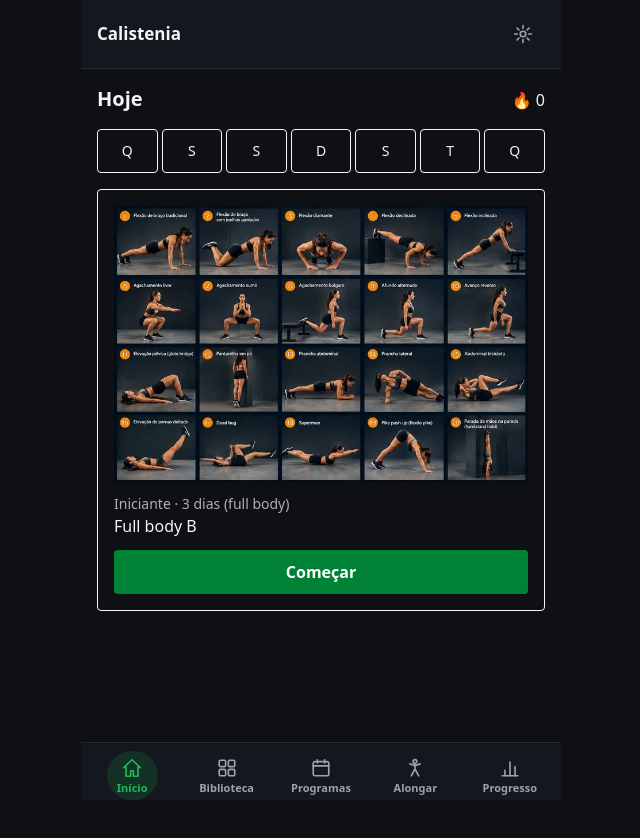
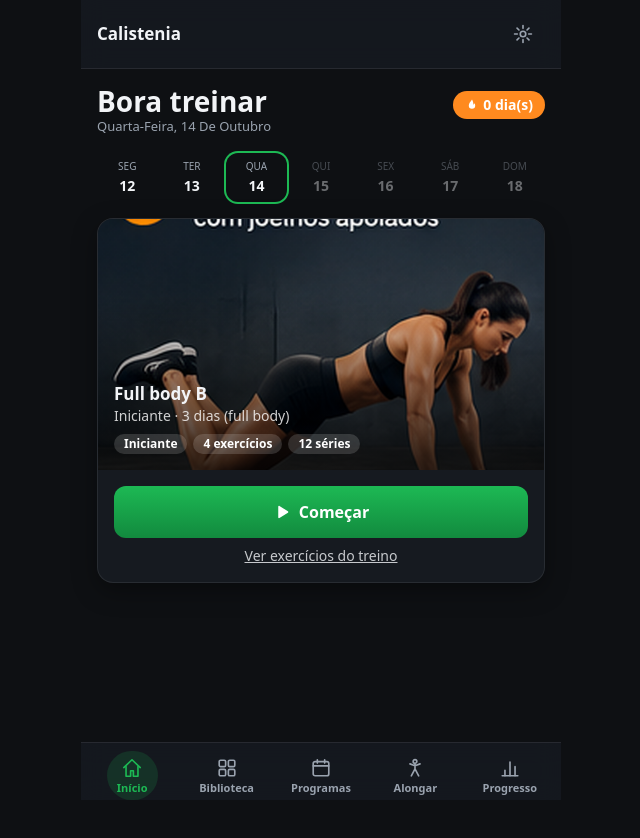
Before and after one commit to Bitcoiniciantes/calistenia, a React (Vite) app: page /ajustes in a window 1280 px wide. Shown: the top 838 px of the page, without its empty margins (319-959 px from the left). Built offline with nearby package versions, Linux system fonts and the light colour scheme.

Commit message:
ui: inicio

```diff
--- a/src/screens/Hoje.tsx
+++ b/src/screens/Hoje.tsx
@@ -1,17 +1,44 @@
 import { useEffect, useState } from 'react'
+import type { CSSProperties } from 'react'
 import { Link } from 'react-router-dom'
+import { exerciseById } from '../data/exercises'
 import { programById } from '../data/programs'
 import { pub } from '../media'
 import type { Repository } from '../repo/Repository'
-import type { Session } from '../repo/types'
+import type { Session, WorkoutLog } from '../repo/types'
 import { calcStreak } from '../repo/training'
 
-/** Hoje: treino do dia, streak e semana em calendário. */
+const DOW = ['SEG', 'TER', 'QUA', 'QUI', 'SEX', 'SÁB', 'DOM']
+
+const LEVEL_PT: Record<number, string> = {
+  1: 'Iniciante',
+  2: 'Intermediário',
+  3: 'Avançado',
+}
+
+interface WeekDay {
+  dow: string
+  day: number
+  trained: boolean
+  isToday: boolean
+  isFuture: boolean
+}
+
+function sameDay(a: Date, b: Date): boolean {
+  return (
+    a.getFullYear() === b.getFullYear() &&
+    a.getMonth() === b.getMonth() &&
+    a.getDate() === b.getDate()
+  )
+}
+
+/** Hoje: treino do dia, streak e mini-calendário da semana. */
 export function Hoje({ repo }: { repo: Repository }) {
   const [streak, setStreak] = useState(0)
-  const [week, setWeek] = useState<{ label: string; trained: boolean }[]>([])
+  const [week, setWeek] = useState<WeekDay[]>([])
   const [programId, setProgramId] = useState<string>('iniciante-3d')
   const [session, setSession] = useState<Session | undefined>()
+  const [todayLog, setTodayLog] = useState<WorkoutLog | undefined>()
 
   useEffect(() => {
     void (async () => {
@@ -30,18 +57,33 @@ export function Hoje({ repo }: { repo: Repository }) {
         (Date.now() - new Date(new Date().getFullYear(), 0, 0).getTime()) /
           86400000,
       )
-      setSession(prog.sessions[dayOfYear % prog.sessions.length])
+      const today = prog.sessions[dayOfYear % prog.sessions.length]!
+      setSession(today)
       setStreak(calcStreak(logs.map((l) => l.date)))
+      setTodayLog(
+        logs.find(
+          (l) =>
+            l.sessionId === today.id &&
+            sameDay(new Date(l.date), new Date()),
+        ),
+      )
       const trainedDays = new Set(
         logs.map((l) => new Date(l.date).toDateString()),
       )
-      const days: { label: string; trained: boolean }[] = []
-      for (let i = 6; i >= 0; i -= 1) {
-        const d = new Date()
-        d.setDate(d.getDate() - i)
+      // Semana de segunda a domingo.
+      const now = new Date()
+      const monday = new Date(now)
+      monday.setDate(now.getDate() - ((now.getDay() + 6) % 7))
+      const days: WeekDay[] = []
+      for (let k = 0; k < 7; k += 1) {
+        const d = new Date(monday)
+        d.setDate(monday.getDate() + k)
         days.push({
-          label: d.toLocaleDateString('pt-BR', { weekday: 'narrow' }),
+          dow: DOW[k]!,
+          day: d.getDate(),
           trained: trainedDays.has(d.toDateString()),
+          isToday: sameDay(d, now),
+          isFuture: d > now && !sameDay(d, now),
         })
       }
       setWeek(days)
@@ -49,41 +91,164 @@ export function Hoje({ repo }: { repo: Repository }) {
   }, [repo])
 
   const program = programById[programId]!
+  const firstFrame = session
+    ? exerciseById[session.items[0]?.exerciseId ?? '']?.media.frames?.[0]
+    : undefined
+  const totalSets =
+    session?.items.reduce((acc, i) => acc + i.sets, 0) ?? 0
+  const doneSets =
+    todayLog?.entries.reduce(
+      (acc, e) => acc + e.sets.filter((s) => s.done).length,
+      0,
+    ) ?? 0
+  const doneMin = todayLog ? Math.round(todayLog.durationSec / 60) : 0
+  const todayLong = new Date().toLocaleDateString('pt-BR', {
+    weekday: 'long',
+    day: 'numeric',
+    month: 'long',
+  })
 
   return (
     <div className="app-shell gap-4 p-4">
       <div className="flex items-baseline justify-between">
-        <h1 className="text-xl font-bold">Hoje</h1>
-        <span data-testid="streak">🔥 {streak}</span>
+        <div>
+          <h1 className="screen-title">Bora treinar</h1>
+          <p className="caption capitalize">{todayLong}</p>
         </div>
+        <span
+          data-testid="streak"
+          className="tnum flex items-center gap-1 rounded-full px-3 py-1 text-sm font-bold text-white"
+          style={{ background: 'var(--orange)' }}
+          title={`${streak} dia(s) seguidos treinando`}
+        >
+          <svg
+            viewBox="0 0 24 24"
+            width="14"
+            height="14"
+            fill="currentColor"
+            aria-hidden="true"
+          >
+            <path d="M12 2.5c-2.7 4.2-5.5 6.3-5.5 10.5a5.5 5.5 0 0 0 11 0c0-1.5-.5-2.8-1.2-4-.4 1-1 1.9-2 2.6.3-2.9-.6-6.3-2.3-9.1Z" />
+          </svg>
+          {streak} dia(s)
+        </span>
+      </div>
+
       <div className="flex gap-1" aria-label="Semana">
-        {week.map((d, i) => (
+        {week.map((d) => (
           <span
-            key={i}
-            title={d.trained ? 'Treinou' : 'Sem treino'}
-            className={`touch-target flex flex-1 items-center justify-center rounded border text-sm ${d.trained ? 'bg-green-700 text-white' : ''}`}
+            key={d.dow}
+            title={
+              d.trained ? 'Treinou' : d.isFuture ? 'Dia futuro' : 'Sem treino'
+            }
+            className={`flex flex-1 flex-col items-center gap-0.5 rounded-xl py-1.5 ${
+              d.isFuture ? 'opacity-40' : ''
+            } ${d.isToday ? 'ring-2' : ''}`}
+            style={
+              d.isToday
+                ? ({ '--tw-ring-color': 'var(--green)' } as CSSProperties)
+                : undefined
+            }
           >
-            {d.label}
+            <span className="caption" style={{ fontSize: 10 }}>
+              {d.dow}
+            </span>
+            <span className="tnum text-sm font-bold">
+              {d.trained ? (
+                <svg
+                  viewBox="0 0 24 24"
+                  width="16"
+                  height="16"
+                  fill="none"
+                  stroke="var(--green)"
+                  strokeWidth={3}
+                  strokeLinecap="round"
+                  strokeLinejoin="round"
+                  aria-label="Treinou"
+                  role="img"
+                >
+                  <path d="M4.5 12.5 10 18 19.5 6.5" />
+                </svg>
+              ) : (
+                d.day
+              )}
+            </span>
           </span>
         ))}
       </div>
-      <div className="rounded border p-4">
+
+      <div className="card overflow-hidden">
+        <div className="relative">
           <img
-          src={pub('/media/capahome.jpg')}
-          alt="Guia visual com 20 exercícios de calistenia"
+            src={pub(firstFrame ?? '/media/capahome.jpg')}
+            alt={
+              session
+                ? `Demonstração de ${exerciseById[session.items[0]?.exerciseId ?? '']?.namePt ?? session.title}`
+                : 'Guia visual com exercícios de calistenia'
+            }
             loading="lazy"
-          className="mb-3 w-full rounded object-cover"
+            className="aspect-[16/9] w-full object-cover"
           />
-        <p className="text-sm opacity-70">{program.namePt}</p>
-        <p className="font-medium">{session?.title ?? 'Carregando…'}</p>
+          <div
+            aria-hidden="true"
+            className="absolute inset-0"
+            style={{
+              background:
+                'linear-gradient(180deg, transparent 30%, rgba(0,0,0,.78))',
+            }}
+          />
+          <div className="absolute inset-x-0 bottom-0 p-4">
+            <p className="card-title text-white">{session?.title ?? 'Carregando…'}</p>
+            <p className="text-sm text-white/80">{program.namePt}</p>
             {session && (
+              <div className="mt-2 flex gap-1.5">
+                <span className="rounded-full bg-white/15 px-2.5 py-0.5 text-xs font-semibold text-white">
+                  {LEVEL_PT[program.level] ?? `Nível ${program.level}`}
+                </span>
+                <span className="tnum rounded-full bg-white/15 px-2.5 py-0.5 text-xs font-semibold text-white">
+                  {session.items.length} exercícios
+                </span>
+                <span className="tnum rounded-full bg-white/15 px-2.5 py-0.5 text-xs font-semibold text-white">
+                  {totalSets} séries
+                </span>
+              </div>
+            )}
+          </div>
+        </div>
+        <div className="flex flex-col gap-2 p-4">
+          {session &&
+            (todayLog ? (
+              <p className="font-bold" style={{ color: 'var(--green)' }}>
+                Treino concluído ✓
+                <span className="tnum ml-2 text-sm font-medium opacity-80">
+                  {doneSets} séries · {doneMin} min
+                </span>
+              </p>
+            ) : (
               <Link
                 to={`/execucao/${session.id}`}
-            className="touch-target mt-3 flex items-center justify-center rounded bg-green-700 px-4 font-bold text-white"
+                className="btn-primary w-full"
               >
+                <svg
+                  viewBox="0 0 24 24"
+                  width="18"
+                  height="18"
+                  fill="currentColor"
+                  aria-hidden="true"
+                  className="mr-2"
+                >
+                  <path d="M7 4.8v14.4c0 .8.9 1.3 1.6.9l11.3-7.2c.6-.4.6-1.4 0-1.8L8.6 3.9c-.7-.4-1.6.1-1.6.9Z" />
+                </svg>
                 Começar
               </Link>
-        )}
+            ))}
+          <Link
+            to={`/programas/${programId}`}
+            className="text-center text-sm underline opacity-80"
+          >
+            Ver exercícios do treino
+          </Link>
+        </div>
       </div>
     </div>
   )
```
Lines whose indentation alone changed are shown as unchanged.
